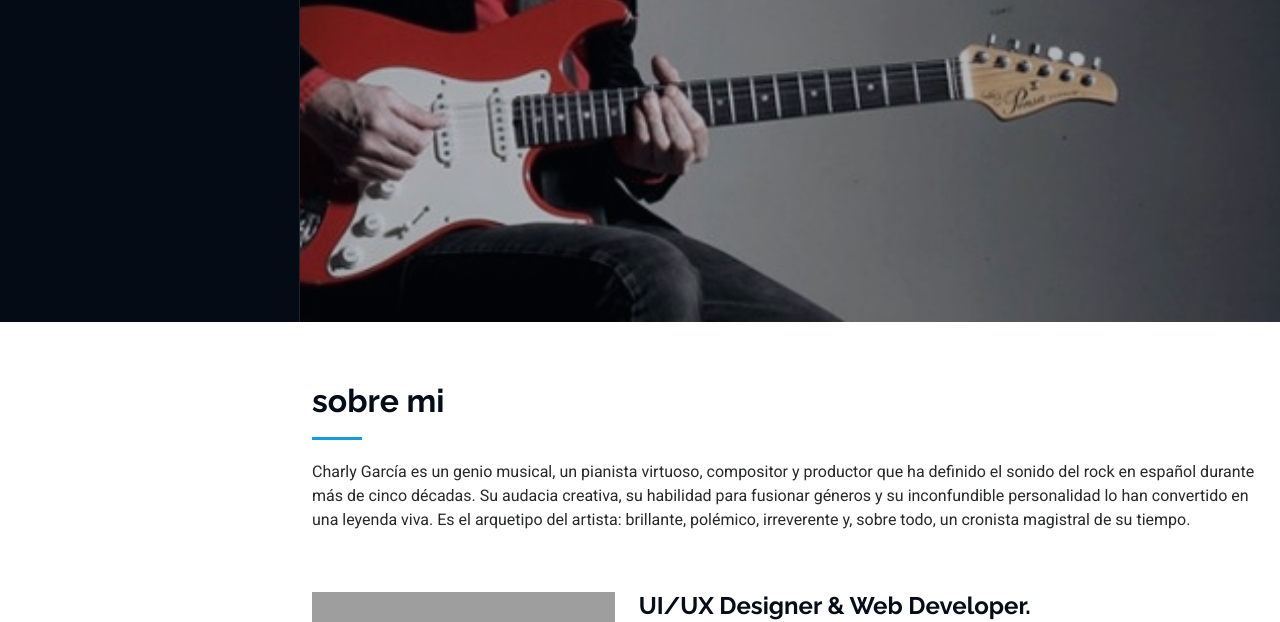
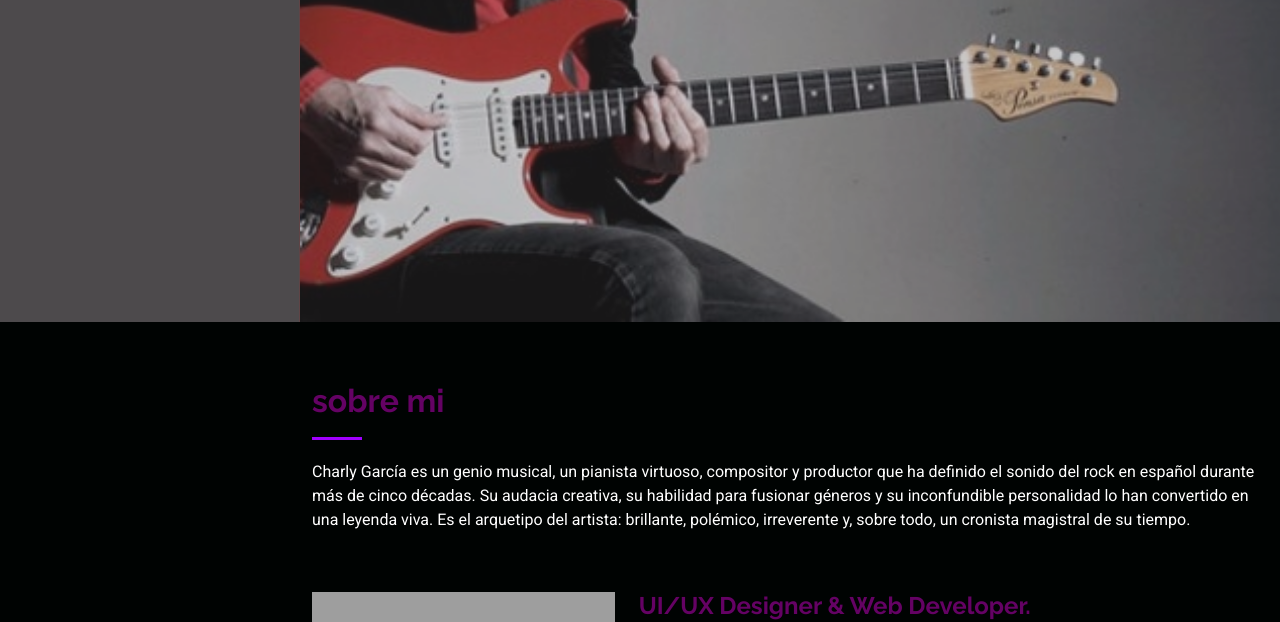
Before and after one commit to rociodadaro-art/Practican-1, a plain HTML site: page pps-landingPage-main/index.html in a window 1280 px wide. Shown: the part 478-1100 px from the top of the page. Drawn offline with Linux system fonts and the light colour scheme; grey boxes are pictures that could not be loaded.

Commit message:
cambios4

```diff
--- a/pps-landingPage-main/assets/css/main.css
+++ b/pps-landingPage-main/assets/css/main.css
@@ -19,34 +19,34 @@
 
 /* Global Colors - The following color variables are used throughout the website. Updating them here will change the color scheme of the entire website */
 :root {
-  --background-color: #ffffff; /* Background color for the entire website, including individual sections */
-  --default-color: #272829; /* Default color used for the majority of the text content across the entire website */
-  --heading-color: #050d18; /* Color for headings, subheadings and title throughout the website */
-  --accent-color: #149ddd; /* Accent color that represents your brand on the website. It's used for buttons, links, and other elements that need to stand out */
-  --surface-color: #ffffff; /* The surface color is used as a background of boxed elements within sections, such as cards, icon boxes, or other elements that require a visual separation from the global background. */
-  --contrast-color: #ffffff; /* Contrast color for text, ensuring readability against backgrounds of accent, heading, or default colors. */
+  --background-color: #000302; /* Background color for the entire website, including individual sections */
+  --default-color: #ffffff; /* Default color used for the majority of the text content across the entire website */
+  --heading-color: #640264; /* Color for headings, subheadings and title throughout the website */
+  --accent-color: #a200ff; /* Accent color that represents your brand on the website. It's used for buttons, links, and other elements that need to stand out */
+  --surface-color: #1b1818; /* The surface color is used as a background of boxed elements within sections, such as cards, icon boxes, or other elements that require a visual separation from the global background. */
+  --contrast-color: #b33333; /* Contrast color for text, ensuring readability against backgrounds of accent, heading, or default colors. */
 }
 
 /* Nav Menu Colors - The following color variables are used specifically for the navigation menu. They are separate from the global colors to allow for more customization options */
 :root {
-  --nav-color: #a8a9b4;  /* The default color of the main navmenu links */
+  --nav-color: #eeeeee;  /* The default color of the main navmenu links */
   --nav-hover-color: #ffffff; /* Applied to main navmenu links when they are hovered over or active */
-  --nav-mobile-background-color: #040b14; /* Used as the background color for mobile navigation menu */
-  --nav-dropdown-background-color: #040b14; /* Used as the background color for dropdown items that appear when hovering over primary navigation items */
-  --nav-dropdown-color: #a8a9b4; /* Used for navigation links of the dropdown items in the navigation menu. */
+  --nav-mobile-background-color: #ffffff; /* Used as the background color for mobile navigation menu */
+  --nav-dropdown-background-color: #49658a; /* Used as the background color for dropdown items that appear when hovering over primary navigation items */
+  --nav-dropdown-color: #4e4f53; /* Used for navigation links of the dropdown items in the navigation menu. */
   --nav-dropdown-hover-color: #ffffff; /* Similar to --nav-hover-color, this color is applied to dropdown navigation links when they are hovered over. */
 }
 
 /* Color Presets - These classes override global colors when applied to any section or element, providing reuse of the sam color scheme. */
 
 .light-background {
-  --background-color: #f4fafd;
+  --background-color: #2a2f31;
   --surface-color: #ffffff;
 }
 
 .dark-background {
-  --background-color: #040b14;
-  --default-color: #ffffff;
+  --background-color: #4d4a4c;
+  --default-color: #ff1414;
   --heading-color: #ffffff;
   --surface-color: #151f2b;
   --contrast-color: #ffffff;
@@ -101,7 +101,7 @@ h6 {
 
 .php-email-form .sent-message {
   display: none;
-  color: #ffffff;
+  color: #b83535;
   background: #059652;
   text-align: center;
   padding: 15px;
@@ -198,6 +198,7 @@ h6 {
   width: 40px;
   height: 40px;
   transition: 0.3s;
+
 }
 
 .header .social-links a:hover {
```
